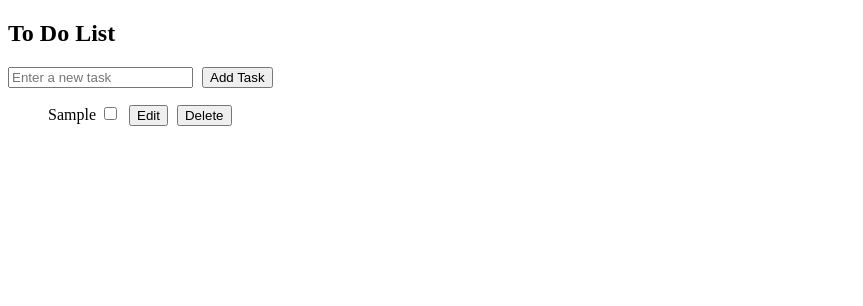
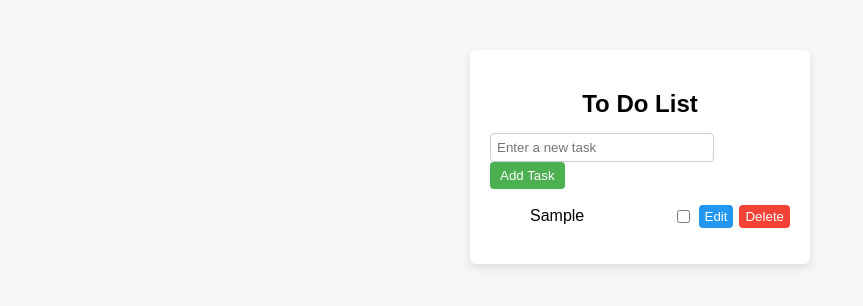
Before and after one commit to bishal-777/Sem-5, a plain HTML site: page web-application-programming/to-do-list/index.html in a window 1280 px wide. Both pictures are taken after typing "Sample" into the empty fields and a click on the button "Add Task". Shown: the whole page, without its empty margins (0-863 px from the left). Drawn offline with nearby package versions, Linux system fonts and the light colour scheme.

Commit message:
made UI better

```diff
--- a/web-application-programming/to-do-list/index.html
+++ b/web-application-programming/to-do-list/index.html
@@ -8,10 +8,12 @@
     <script src="https://code.jquery.com/jquery-3.6.0.min.js"></script>
 </head>
 <body>
-    <h2>To Do List</h2>
-    <input type="text" id="task-input" placeholder="Enter a new task">
-    <button id="add-btn">Add Task</button>
-    <ul id="task-list"></ul>
+    <div class="todo-container">
+        <h2>To Do List</h2>
+        <input type="text" id="task-input" placeholder="Enter a new task">
+        <button id="add-btn">Add Task</button>
+        <ul id="task-list"></ul>
+    </div>
 
     <script src="script.js"></script>  <!-- link to your JS -->
 </body>
--- a/web-application-programming/to-do-list/style.css
+++ b/web-application-programming/to-do-list/style.css
@@ -1,14 +1,69 @@
+body {
+    font-family: Arial, sans-serif;
+    background-color: #f4f6f8;
+    display: flex;
+    justify-content: center;
+    margin-top: 50px;
+}
+
+.todo-container {
+    background: #ffffff;
+    padding: 20px;
+    width: 300px;
+    border-radius: 6px;
+    box-shadow: 0 4px 8px rgba(0, 0, 0, 0.1);
+}
+
+h2 {
+    text-align: center;
+    margin-bottom: 15px;
+}
+
+#task-input {
+    width: 70%;
+    padding: 6px;
+    border: 1px solid #ccc;
+    border-radius: 4px;
+}
+
+#add-btn {
+    padding: 6px 10px;
+    border: none;
+    background-color: #4CAF50;
+    color: white;
+    border-radius: 4px;
+}
+
+#task-list li {
+    margin: 10px 0;
+    list-style: none;
+    display: flex;
+    align-items: center;
+    gap: 6px;
+}
+
+.task-text {
+    flex: 1;
+}
+
+button {
+    cursor: pointer;
+    padding: 4px 6px;
+    border: none;
+    border-radius: 4px;
+}
+
+.edit-btn {
+    background-color: #2196F3;
+    color: white;
+}
+
+.delete-btn {
+    background-color: #f44336;
+    color: white;
+}
+
 .completed {
     text-decoration: line-through;
     color: red;
 }
-
-#task-list li {
-    margin: 8px 0;
-    list-style: none;
-}
-
-button {
-    margin-left: 5px;
-    cursor: pointer;
-}
```
